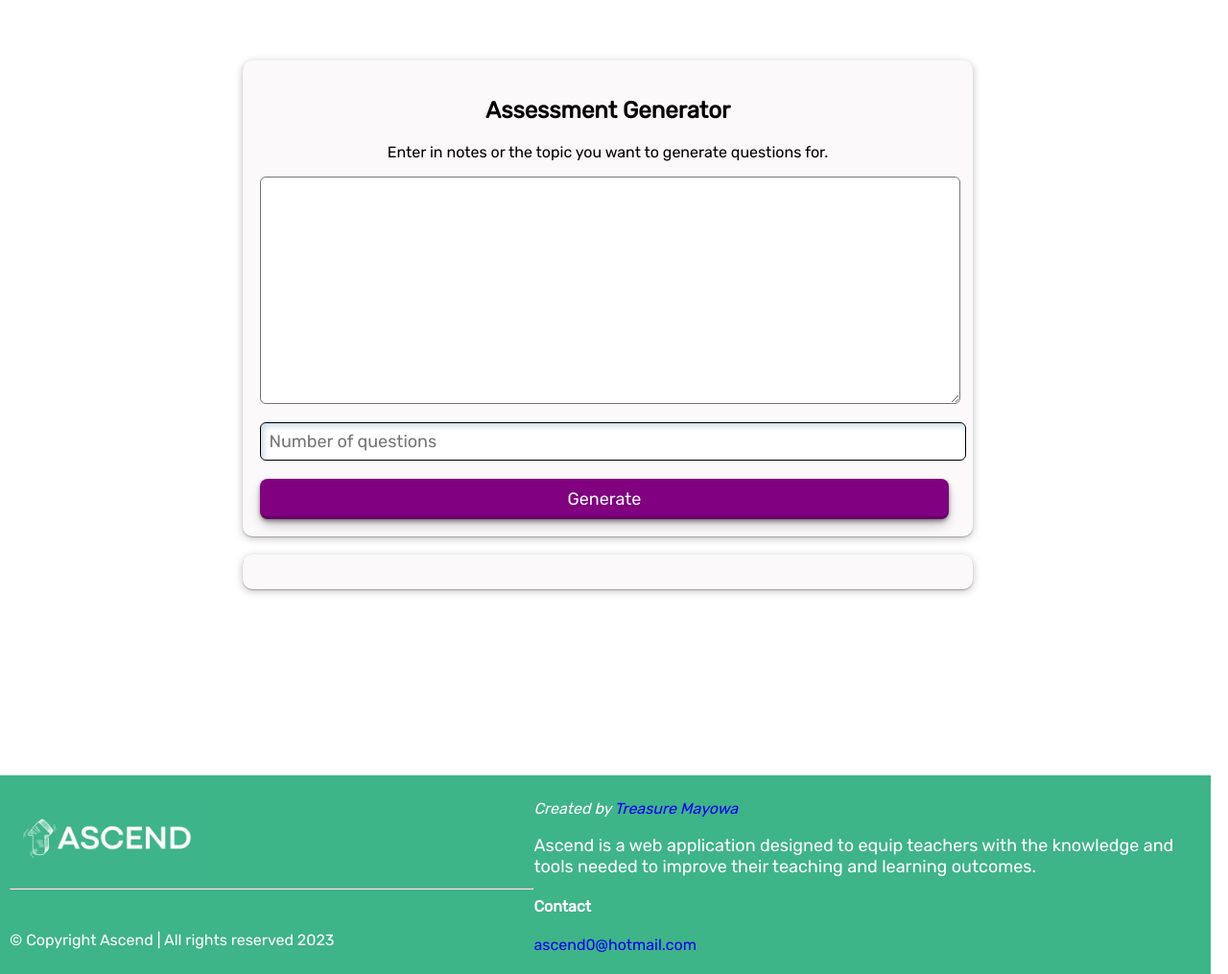
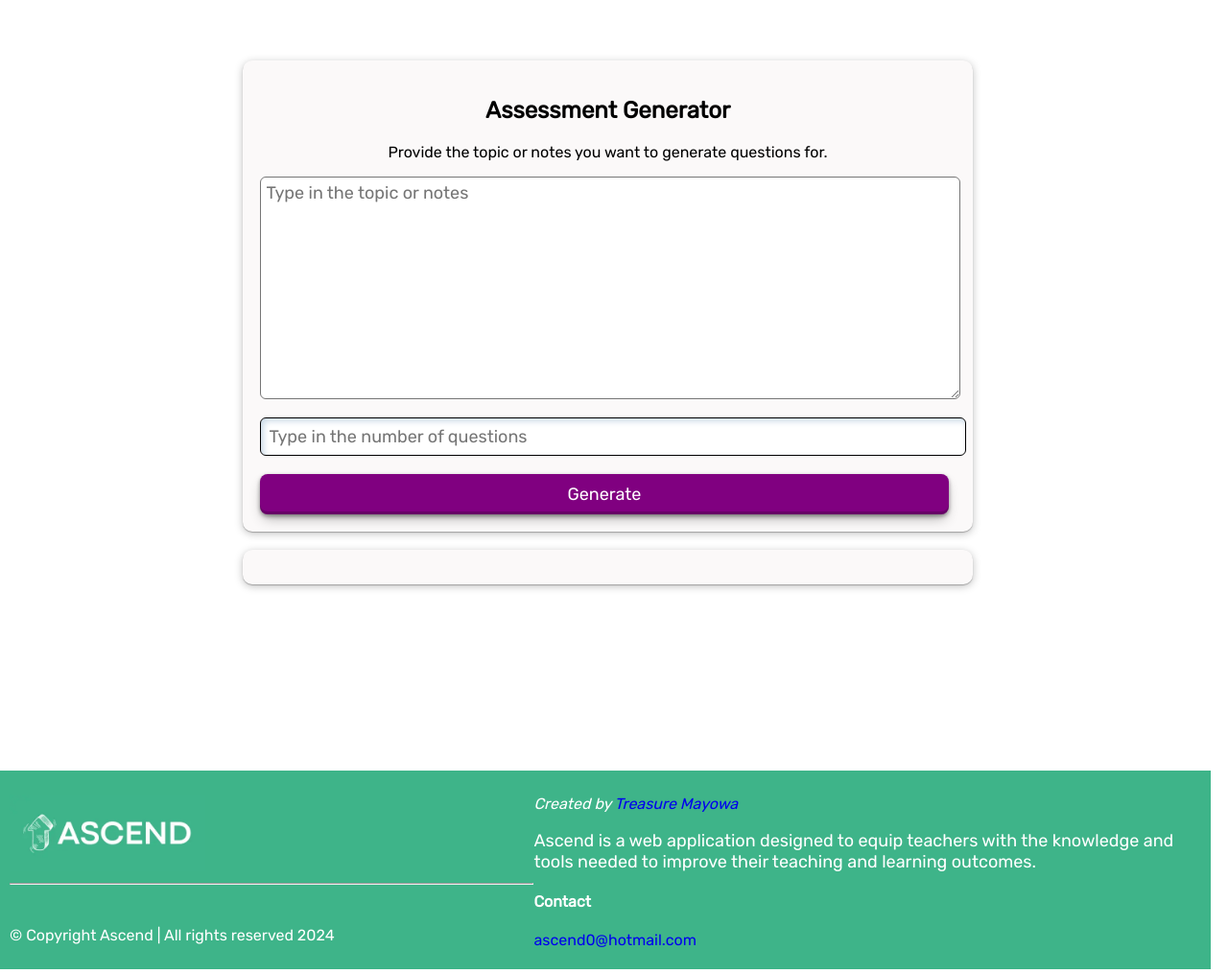
Before and after one commit to Treasure-Mayowa/Ascend, a Django app: page /tool/assessment-generator in a window 1280 px wide. Shown: the part 100-1115 px from the top of the page at 96% size. Run offline with Django 4.2, Linux system fonts and the light colour scheme; the visitor is signed in with stand-in values (Sample User, id 1).

Commit message:
Update html content

```diff
--- a/ascend/static/ascend/main.css
+++ b/ascend/static/ascend/main.css
@@ -310,6 +310,7 @@ footer {
     width: 99%;
     border-radius: 6px;
     padding: 5px;
+    font-size: large;
 }
 
 .bottom {
--- a/ascend/templates/ascend/ascendchat.html
+++ b/ascend/templates/ascend/ascendchat.html
@@ -8,6 +8,10 @@
     </div>
     <div id="chatbot">
         <div id="conversation">
+          <div class="chatbot-message chatbot">
+            <div class="lds-facebook"><div></div><div></div><div></div></div>
+            <p class="chatbot-text">Hello! How can I help you?</p>
+          </div>
         </div>
         <form id="input-form">
           <message-container>
--- a/ascend/templates/ascend/assessment.html
+++ b/ascend/templates/ascend/assessment.html
@@ -5,11 +5,11 @@
 <div class="form">
     <div class="tool">
         <h2>Assessment Generator</h2>
-        <p>Enter in notes or the topic you want to generate questions for.</p>
+        <p>Provide the topic or notes you want to generate questions for.</p>
         <form id="assessment-form">
-            <textarea name="content" rows="15" maxlength="950" id="content" required></textarea>
+            <textarea name="content" rows="10" maxlength="950" id="content" required placeholder="Type in the topic or notes"></textarea>
             <br>
-            <input type="number" min="5" max="50" name="number" required id="number" placeholder="Number of questions"/>
+            <input type="number" min="5" max="50" name="number" required id="number" placeholder="Type in the number of questions"/>
             <br>
             <button type="submit">Generate</button>
         </form>
--- a/ascend/templates/ascend/layout.html
+++ b/ascend/templates/ascend/layout.html
@@ -56,6 +56,6 @@
             <br>
             <hr>
             <br>
-            <p>© Copyright Ascend | All rights reserved 2023</p>
+            <p>© Copyright Ascend | All rights reserved 2024</p>
         </footer>
     </html>
```
Also changed, not shown: ascend/templates/ascend/index.html (+4 -4 lines), ascend/templates/ascend/tools.html (+15 -11 lines).
